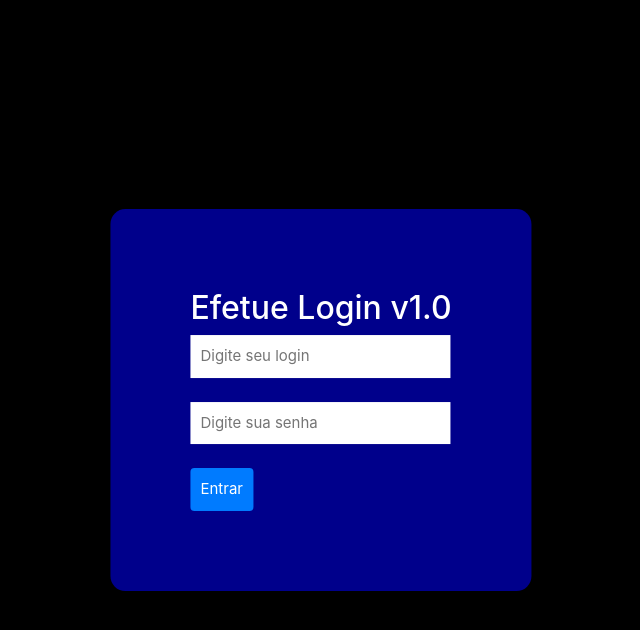
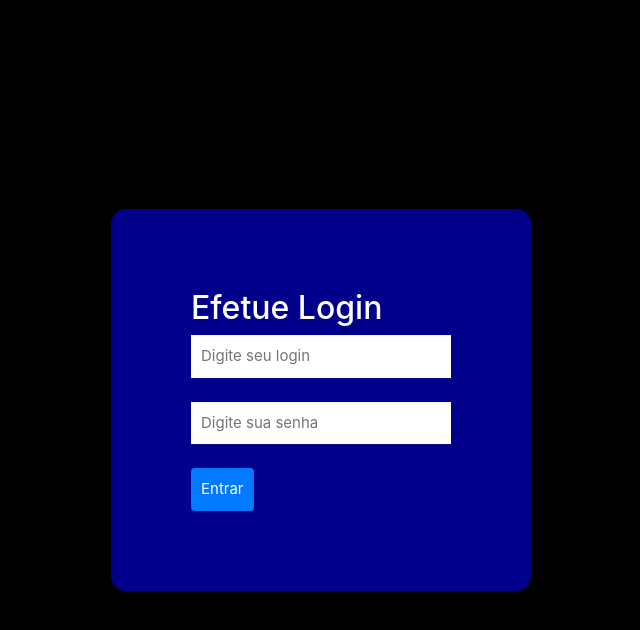
Before and after one commit to rdfjorge/intranet, a PHP site: page /login/login.php in a window 1280 px wide. Shown: the top 630 px of the page, without its empty margins (319-959 px from the left). Run offline with PHP 8.4, Linux system fonts and the light colour scheme.

Commit message:
Jenkinsfile

```diff
--- a/login/login.php
+++ b/login/login.php
@@ -14,7 +14,7 @@ session_start();
 </head>
 <body>
     <div class="login">
-        <h2>Efetue Login v1.0</h2>
+        <h2>Efetue Login</h2>
         <form id="form_login" action="/login/login_DAO.php" method="post">
         <?php if(isset($retorno_tela) && $retorno_tela["cod"] == 0): ?>
                 <div class="alert alert-danger">
```
